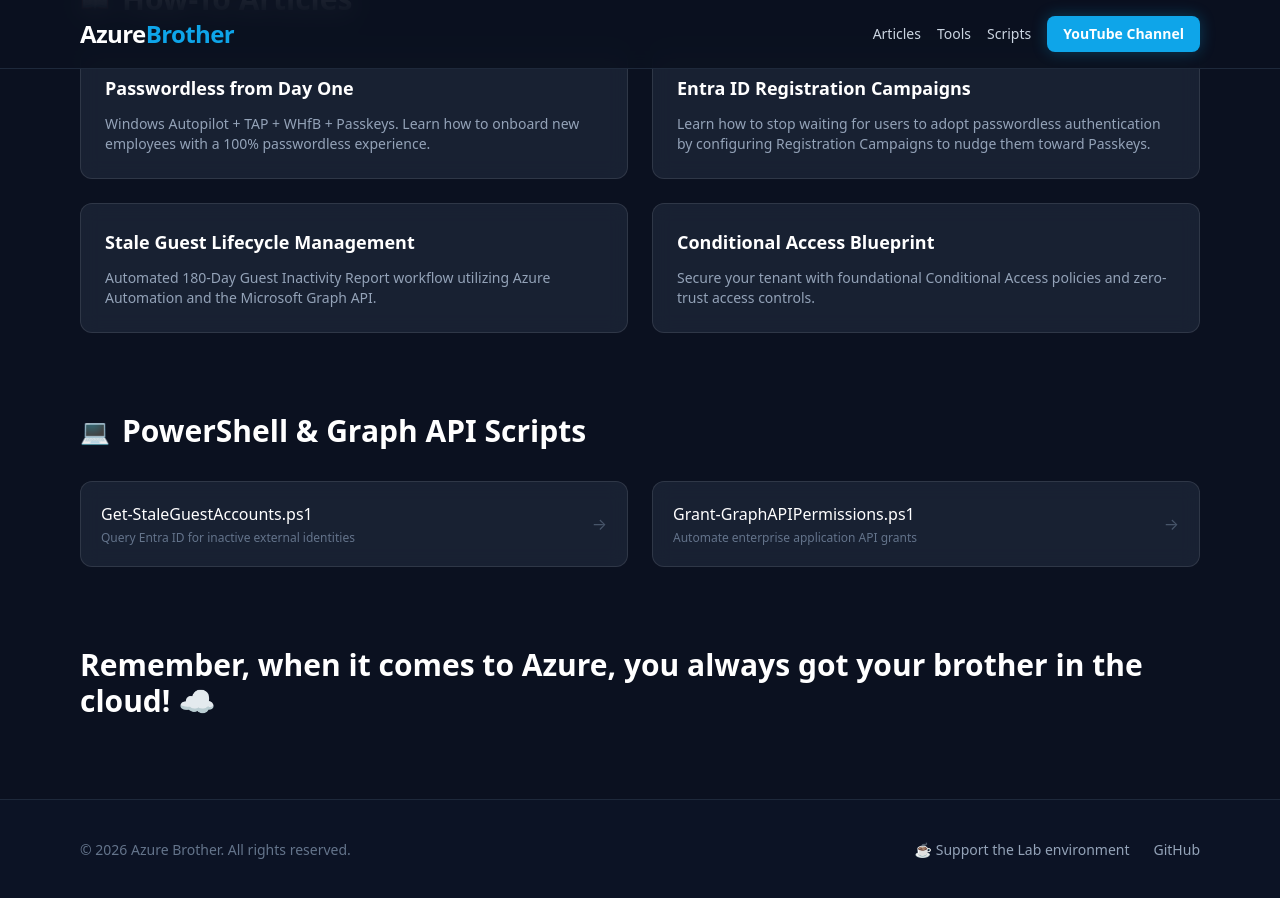
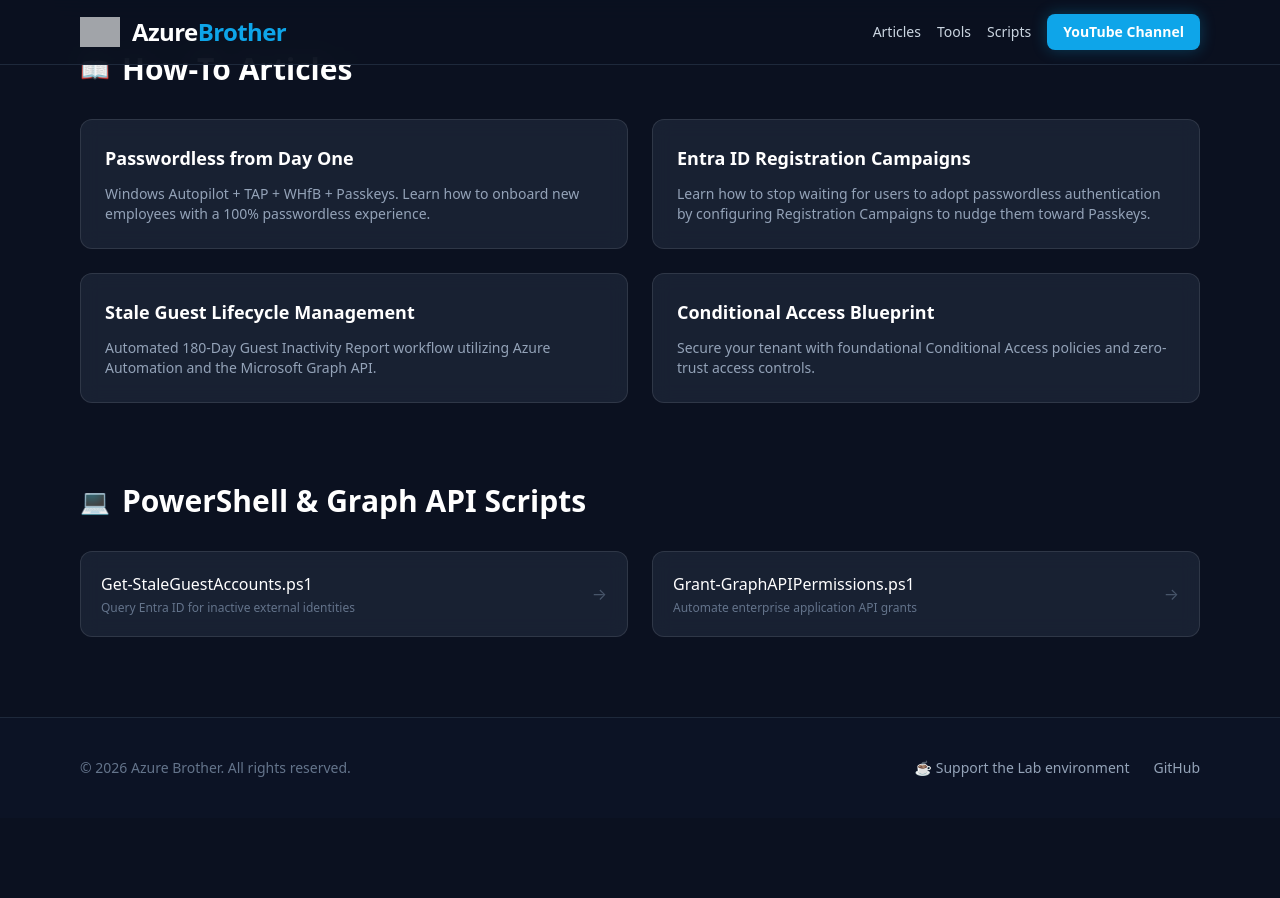
Before and after one commit to AzureBrother/AzureBrother.github.io, a Jekyll site: the page index.html, which Jekyll copies as it is, in a window 1280 px wide and 900 px high, scrolled down 1509 px. Built offline with Jekyll 4.4.1, drawn with Linux system fonts in a browser that asks for light colours; nearby versions of some CDN libraries; after the commit the page ends 2327 px from its top, so only the background shows below that; grey boxes are pictures that could not be loaded.

Commit message:
Update header and footer links and styling

```diff
--- a/index.html
+++ b/index.html
@@ -30,15 +30,19 @@
 
     <!-- Navigation / Header -->
     <header class="border-b border-slate-800 bg-azureDark/90 sticky top-0 z-50 backdrop-blur-md">
-        <div class="max-w-6xl mx-auto px-4 py-4 flex justify-between items-center">
-            <div class="text-2xl font-extrabold text-white tracking-tight">
-                Azure<span class="text-azureBlue">Brother</span>
-            </div>
+        <div class="max-w-6xl mx-auto px-4 py-3 flex justify-between items-center">
+            <a href="/" class="flex items-center gap-3 hover:opacity-80 transition-opacity">
+                <!-- Logo added here with mix-blend-screen to remove the black background -->
+                <img src="images/azure brother logo official.png" alt="Azure Brother Logo" class="h-10 w-10 object-contain mix-blend-screen">
+                <div class="text-2xl font-extrabold text-white tracking-tight">
+                    Azure<span class="text-azureBlue">Brother</span>
+                </div>
+            </a>
             <div class="flex gap-4 items-center">
                 <a href="#articles" class="hover:text-white transition-colors text-sm font-medium">Articles</a>
                 <a href="#tools" class="hover:text-white transition-colors text-sm font-medium">Tools</a>
                 <a href="#scripts" class="hover:text-white transition-colors text-sm font-medium">Scripts</a>
-                <a href="https://youtube.com/@azure.brother" target="_blank" class="bg-azureBlue hover:bg-azureHover text-white px-4 py-2 rounded-lg text-sm font-bold transition-all shadow-[0_0_15px_rgba(14,165,233,0.3)]">
+                <a href="https://youtube.com/@azurebrothers" target="_blank" class="bg-azureBlue hover:bg-azureHover text-white px-4 py-2 rounded-lg text-sm font-bold transition-all shadow-[0_0_15px_rgba(14,165,233,0.3)]">
                     YouTube Channel
                 </a>
             </div>
@@ -46,7 +50,10 @@
     </header>
 
     <!-- Hero Section -->
-    <section class="max-w-6xl mx-auto px-4 py-20 text-center">
+    <section class="max-w-6xl mx-auto px-4 py-16 text-center flex flex-col items-center">
+        <!-- Larger Logo added to the hero section for branding impact -->
+        <img src="images/azure brother logo official.png" alt="Azure Brother Fingerprint Logo" class="h-28 w-28 object-contain mix-blend-screen mb-6 opacity-90">
+
         <h1 class="text-5xl md:text-6xl font-extrabold text-white mb-6 tracking-tight">
             Mastering Microsoft Entra ID <br> <span class="text-transparent bg-clip-text bg-gradient-to-r from-azureBlue to-azureAccent">& Modern Azure Identity</span>
         </h1>
@@ -69,8 +76,7 @@
                     <h3 class="text-xl font-bold text-white mb-2">Passkey Decision Flow</h3>
                     <p class="text-sm text-slate-400">Determine the exact passkey path based on device OS, FIDO2 availability, and tenant attestation policies.</p>
                 </div>
-                <!-- Embeds the standalone HTML you created -->
-                <iframe src="tools/passkey-flow.html" class="w-full h-[730px] rounded-b-xl" style="border:none;" scrolling="no"></iframe>
+                <iframe src="tools/passkey-flow.html" class="w-full h-[700px] rounded-b-xl" style="border:none;" scrolling="no"></iframe>
             </div>
         </section>
 
@@ -81,13 +87,12 @@
                 <h2 class="text-3xl font-bold text-white">How-To Articles</h2>
             </div>
             <div class="grid md:grid-cols-2 gap-6">
-                <!-- Links natively to the markdown files parsed by GitHub -->
                 <a href="articles/Passwordless-from-Day-One" class="glass-card p-6 rounded-xl block group">
                     <h3 class="text-lg font-bold text-white mb-3 group-hover:text-azureBlue transition-colors">Passwordless from Day One</h3>
                     <p class="text-sm text-slate-400">Windows Autopilot + TAP + WHfB + Passkeys. Learn how to onboard new employees with a 100% passwordless experience.</p>
                 </a>
 
-                <a href="articles/Nobody-Registers-Passkeys-Until-You-Do-This" class="glass-card p-6 rounded-xl block group">
+                <a href="articles/Nobody-Registers-Passkeys-Until" class="glass-card p-6 rounded-xl block group">
                     <h3 class="text-lg font-bold text-white mb-3 group-hover:text-azureBlue transition-colors">Entra ID Registration Campaigns</h3>
                     <p class="text-sm text-slate-400">Learn how to stop waiting for users to adopt passwordless authentication by configuring Registration Campaigns to nudge them toward Passkeys.</p>
                 </a>
@@ -111,14 +116,14 @@
                 <h2 class="text-3xl font-bold text-white">PowerShell & Graph API Scripts</h2>
             </div>
             <div class="grid md:grid-cols-2 gap-6">
-                <a href="https://github.com/AzureBrother/AzureBrother.github.io/blob/main/scripts/Get-StaleGuestAccounts.ps1" target="_blank" class="glass-card p-5 rounded-xl flex items-center justify-between group">
+                <a href="https://github.com/AzureBrother/YOUR-REPO-NAME/blob/main/scripts/Get-StaleGuestAccounts.ps1" target="_blank" class="glass-card p-5 rounded-xl flex items-center justify-between group">
                     <div>
                         <h4 class="text-white font-medium mb-1">Get-StaleGuestAccounts.ps1</h4>
                         <p class="text-xs text-slate-500">Query Entra ID for inactive external identities</p>
                     </div>
                     <span class="text-slate-600 group-hover:text-azureBlue transition-colors">&rarr;</span>
                 </a>
-                <a href="https://github.com/AzureBrother/AzureBrother.github.io/blob/main/scripts/Grant-GraphAPIPermissions.ps1" target="_blank" class="glass-card p-5 rounded-xl flex items-center justify-between group">
+                <a href="https://github.com/AzureBrother/YOUR-REPO-NAME/blob/main/scripts/Grant-GraphAPIPermissions.ps1" target="_blank" class="glass-card p-5 rounded-xl flex items-center justify-between group">
                     <div>
                         <h4 class="text-white font-medium mb-1">Grant-GraphAPIPermissions.ps1</h4>
                         <p class="text-xs text-slate-500">Automate enterprise application API grants</p>
@@ -128,7 +133,6 @@
             </div>
         </section>
 
-        <h1 class="text-3xl font-bold text-white">Remember, when it comes to Azure, you always got your brother in the cloud! ☁️</h1>
     </main>
 
     <!-- Footer -->
```
